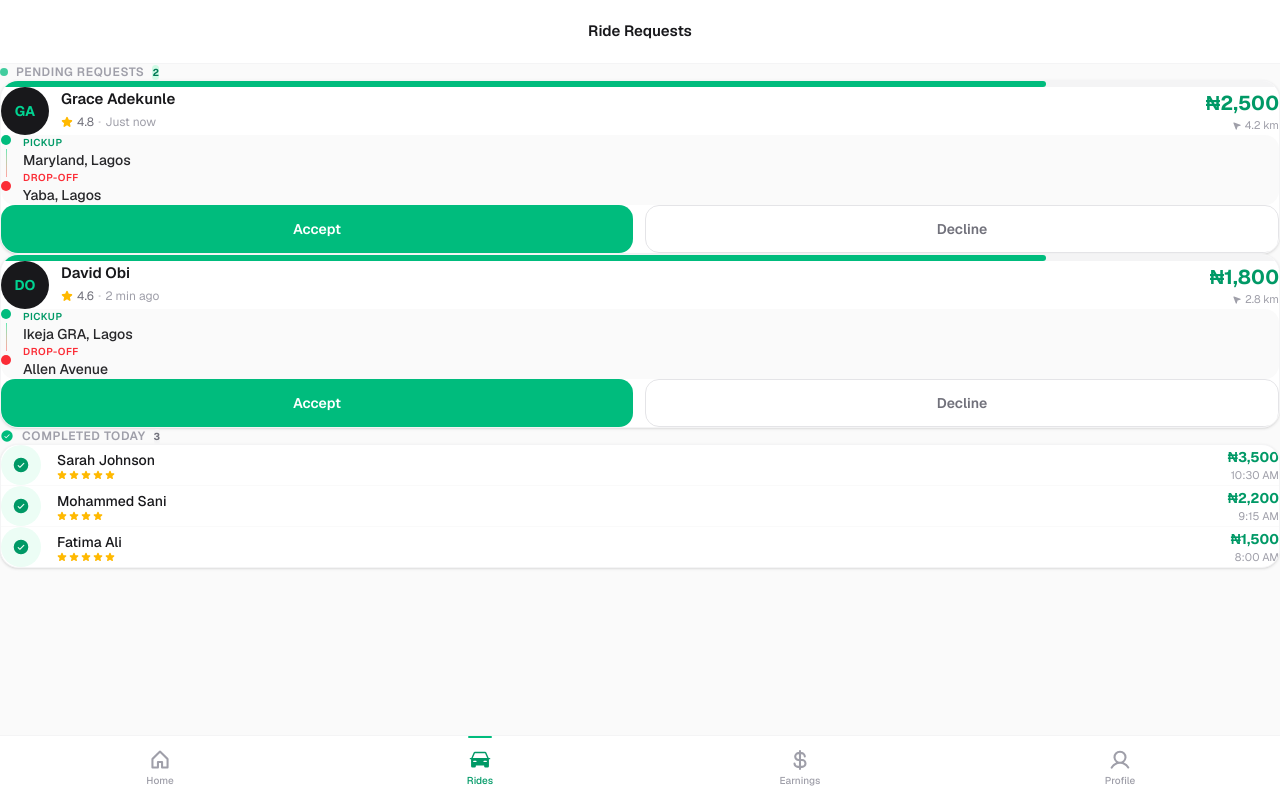
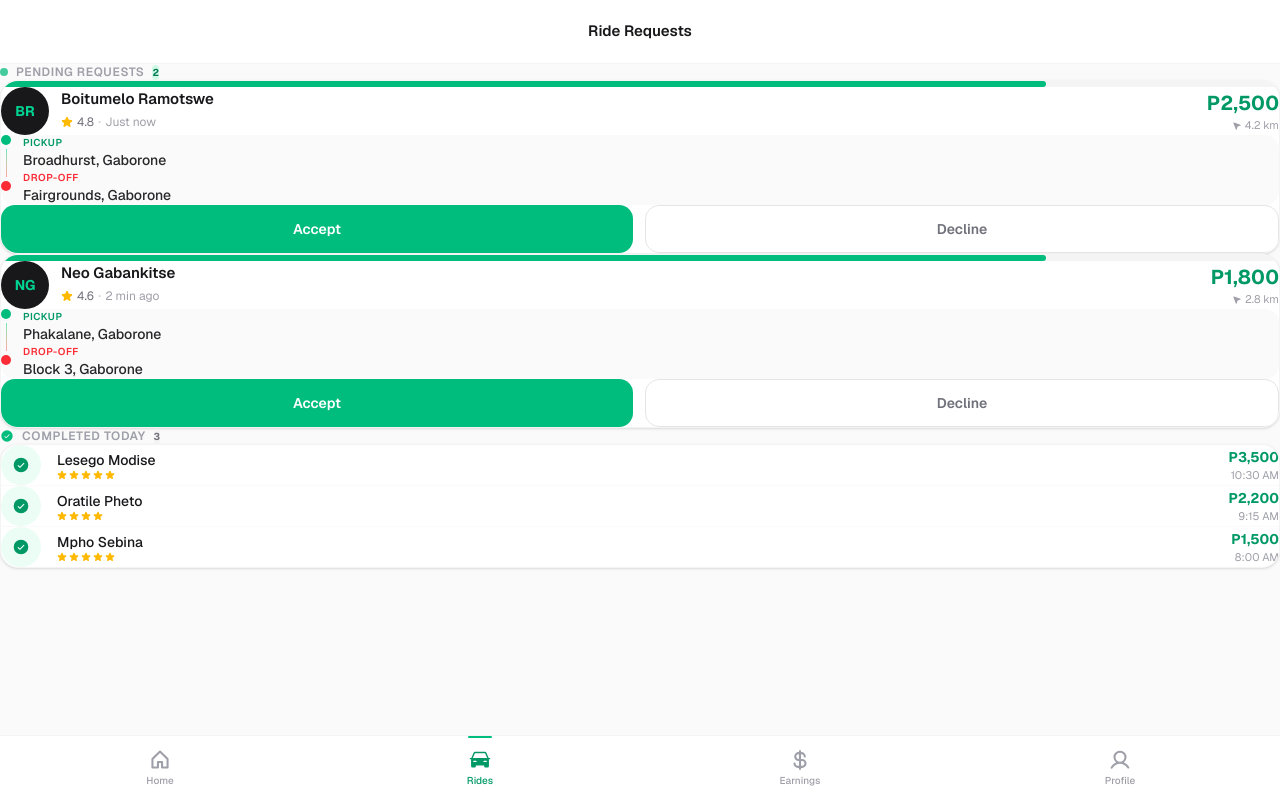
Before and after one commit to Muhd-Yusuf/taxi-hoo, a Next.js app: page /driver/requests in a window 1280 px wide. Built offline with nearby package versions, Linux system fonts and the light colour scheme.

Commit message:
update driver pages to Botswana context — Pula, Gaborone locations

```diff
--- a/src/app/driver/dashboard/page.tsx
+++ b/src/app/driver/dashboard/page.tsx
@@ -3,7 +3,7 @@
 import { useState } from "react";
 import { motion } from "framer-motion";
 import {
-  PiCurrencyNgnFill,
+  PiCurrencyDollarFill,
   PiCarFill,
   PiStarFill,
   PiClockFill,
@@ -16,7 +16,7 @@ export default function DriverDashboardPage() {
   const [isOnline, setIsOnline] = useState(true);
 
   const stats = [
-    { icon: PiCurrencyNgnFill, label: "Today", value: `₦${mockEarnings.today.toLocaleString()}`, color: "emerald" },
+    { icon: PiCurrencyDollarFill, label: "Today", value: `P${mockEarnings.today.toLocaleString()}`, color: "emerald" },
     { icon: PiCarFill, label: "Rides", value: "8", color: "blue" },
     { icon: PiStarFill, label: "Rating", value: "4.8", color: "amber" },
     { icon: PiClockFill, label: "Online", value: "6.5h", color: "purple" },
@@ -36,7 +36,7 @@ export default function DriverDashboardPage() {
         <div className="flex items-center justify-between mb-5">
           <div>
             <p className="text-xs text-zinc-400 font-medium">Welcome back</p>
-            <p className="text-xl font-bold text-zinc-900 mt-0.5">James Okafor</p>
+            <p className="text-xl font-bold text-zinc-900 mt-0.5">Thabo Mokobi</p>
           </div>
           <button className="w-11 h-11 rounded-full bg-zinc-100 flex items-center justify-center active:scale-95 transition-transform">
             <PiBellFill size={18} className="text-zinc-600" />
@@ -119,11 +119,11 @@ export default function DriverDashboardPage() {
                     <div className="flex-1 space-y-4">
                       <div>
                         <p className="text-[10px] text-zinc-500 uppercase tracking-wider">Pickup</p>
-                        <p className="text-sm font-medium text-zinc-900 mt-0.5">Surulere, Lagos</p>
+                        <p className="text-sm font-medium text-zinc-900 mt-0.5">Village, Gaborone</p>
                       </div>
                       <div>
                         <p className="text-[10px] text-zinc-500 uppercase tracking-wider">Drop-off</p>
-                        <p className="text-sm font-medium text-zinc-900 mt-0.5">Yaba, Lagos</p>
+                        <p className="text-sm font-medium text-zinc-900 mt-0.5">Fairgrounds, Gaborone</p>
                       </div>
                     </div>
                   </div>
@@ -131,7 +131,7 @@ export default function DriverDashboardPage() {
 
                 {/* Fare */}
                 <div className="text-right flex-shrink-0">
-                  <p className="text-2xl font-bold text-zinc-900">₦2,200</p>
+                  <p className="text-2xl font-bold text-zinc-900">P2,200</p>
                   <div className="flex items-center gap-1 justify-end mt-1">
                     <PiNavigationArrowFill size={10} className="text-zinc-500" />
                     <span className="text-xs text-zinc-500">3.5 km</span>
@@ -170,7 +170,7 @@ export default function DriverDashboardPage() {
               return (
                 <div key={d.day} className="flex-1 flex flex-col items-center gap-2">
                   <span className={`text-[10px] font-medium ${isToday ? "text-emerald-600" : "text-zinc-400"}`}>
-                    ₦{(d.amount / 1000).toFixed(0)}k
+                    P{(d.amount / 1000).toFixed(0)}k
                   </span>
                   <div
                     className={`w-full rounded-lg ${
--- a/src/app/driver/earnings/page.tsx
+++ b/src/app/driver/earnings/page.tsx
@@ -13,11 +13,11 @@ import {
 import { mockEarnings } from "@/lib/mock-data";
 
 const transactions = [
-  { id: 1, type: "ride", desc: "Trip - Sarah Johnson", amount: "+₦3,500", time: "10:30 AM", positive: true },
-  { id: 2, type: "ride", desc: "Trip - Mohammed Sani", amount: "+₦2,200", time: "9:15 AM", positive: true },
-  { id: 3, type: "bonus", desc: "Completion bonus", amount: "+₦1,000", time: "9:00 AM", positive: true },
-  { id: 4, type: "ride", desc: "Trip - Fatima Ali", amount: "+₦1,500", time: "8:00 AM", positive: true },
-  { id: 5, type: "withdrawal", desc: "Bank transfer", amount: "-₦50,000", time: "Yesterday", positive: false },
+  { id: 1, type: "ride", desc: "Trip - Lesego Modise", amount: "+P3,500", time: "10:30 AM", positive: true },
+  { id: 2, type: "ride", desc: "Trip - Oratile Pheto", amount: "+P2,200", time: "9:15 AM", positive: true },
+  { id: 3, type: "bonus", desc: "Completion bonus", amount: "+P1,000", time: "9:00 AM", positive: true },
+  { id: 4, type: "ride", desc: "Trip - Mpho Sebina", amount: "+P1,500", time: "8:00 AM", positive: true },
+  { id: 5, type: "withdrawal", desc: "Bank transfer", amount: "-P50,000", time: "Yesterday", positive: false },
 ];
 
 export default function EarningsPage() {
@@ -41,13 +41,13 @@ export default function EarningsPage() {
         >
           <div className="p-5">
             <p className="text-xs text-white/70 font-medium">Available balance</p>
-            <p className="text-3xl font-bold text-white mt-1.5">₦452,000</p>
+            <p className="text-3xl font-bold text-white mt-1.5">P452,000</p>
             <div className="flex items-center gap-1.5 mt-1.5">
               <div className="w-5 h-5 rounded-full bg-white/15 flex items-center justify-center">
                 <PiArrowUpRightBold size={10} className="text-white" />
               </div>
               <span className="text-xs text-white font-medium">
-                +₦{mockEarnings.today.toLocaleString()} today
+                +P{mockEarnings.today.toLocaleString()} today
               </span>
             </div>
             <button className="w-full h-12 bg-white text-emerald-600 font-semibold rounded-xl mt-5 text-sm active:scale-[0.98] transition-transform">
@@ -59,9 +59,9 @@ export default function EarningsPage() {
         {/* Period stats */}
         <div className="grid grid-cols-3 gap-3 mt-5">
           {[
-            { label: "Today", value: `₦${(mockEarnings.today / 1000).toFixed(1)}k`, textColor: "text-emerald-600" },
-            { label: "This Week", value: `₦${(mockEarnings.thisWeek / 1000).toFixed(1)}k`, textColor: "text-blue-600" },
-            { label: "This Month", value: `₦${(mockEarnings.thisMonth / 1000).toFixed(0)}k`, textColor: "text-purple-600" },
+            { label: "Today", value: `P${(mockEarnings.today / 1000).toFixed(1)}k`, textColor: "text-emerald-600" },
+            { label: "This Week", value: `P${(mockEarnings.thisWeek / 1000).toFixed(1)}k`, textColor: "text-blue-600" },
+            { label: "This Month", value: `P${(mockEarnings.thisMonth / 1000).toFixed(0)}k`, textColor: "text-purple-600" },
           ].map((stat) => (
             <div key={stat.label} className="bg-white rounded-2xl border border-zinc-100 p-4 text-center shadow-sm">
               <p className={`text-lg font-bold ${stat.textColor}`}>{stat.value}</p>
@@ -115,7 +115,7 @@ export default function EarningsPage() {
             </div>
             <div className="flex-1">
               <p className="text-sm font-semibold text-zinc-900">Daily Bonus</p>
-              <p className="text-xs text-zinc-500 mt-0.5">Complete 5 rides to earn ₦5,000</p>
+              <p className="text-xs text-zinc-500 mt-0.5">Complete 5 rides to earn P5,000</p>
             </div>
             <span className="text-xs font-bold text-amber-600 bg-amber-100 px-2.5 py-1 rounded-full flex-shrink-0">
               3/5
--- a/src/app/driver/notifications/page.tsx
+++ b/src/app/driver/notifications/page.tsx
@@ -6,17 +6,17 @@ import {
   PiCarFill,
   PiCheckCircleFill,
   PiStarFill,
-  PiCurrencyNgnFill,
+  PiCurrencyDollarFill,
   PiGiftBold,
   PiWarningCircleFill,
 } from "react-icons/pi";
 
 const notifications = [
-  { id: 1, title: "New ride request", desc: "Grace Adekunle needs a ride from Maryland to Yaba.", time: "Just now", read: false, color: "emerald" },
-  { id: 2, title: "Ride completed", desc: "Trip with Sarah Johnson completed. ₦3,500 earned.", time: "30 min ago", read: false, color: "emerald" },
-  { id: 3, title: "New rating received", desc: "You received a 5-star rating from Mohammed Sani.", time: "1 hour ago", read: false, color: "amber" },
-  { id: 4, title: "Payout processed", desc: "₦50,000 has been transferred to your bank account.", time: "Yesterday", read: true, color: "blue" },
-  { id: 5, title: "Weekly bonus", desc: "Complete 5 more rides to earn a ₦5,000 bonus.", time: "Yesterday", read: true, color: "purple" },
+  { id: 1, title: "New ride request", desc: "Boitumelo Ramotswe needs a ride from Broadhurst to Fairgrounds.", time: "Just now", read: false, color: "emerald" },
+  { id: 2, title: "Ride completed", desc: "Trip with Lesego Modise completed. P3,500 earned.", time: "30 min ago", read: false, color: "emerald" },
+  { id: 3, title: "New rating received", desc: "You received a 5-star rating from Oratile Pheto.", time: "1 hour ago", read: false, color: "amber" },
+  { id: 4, title: "Payout processed", desc: "P50,000 has been transferred to your bank account.", time: "Yesterday", read: true, color: "blue" },
+  { id: 5, title: "Weekly bonus", desc: "Complete 5 more rides to earn a P5,000 bonus.", time: "Yesterday", read: true, color: "purple" },
   { id: 6, title: "Document expiring", desc: "Your driver's license expires in 30 days. Please renew.", time: "2 days ago", read: true, color: "red" },
 ];
 
@@ -32,7 +32,7 @@ function NotificationIcon({ color }: { color: string }) {
   switch (color) {
     case "emerald": return <PiCheckCircleFill size={18} />;
     case "amber": return <PiStarFill size={18} />;
-    case "blue": return <PiCurrencyNgnFill size={18} />;
+    case "blue": return <PiCurrencyDollarFill size={18} />;
     case "purple": return <PiGiftBold size={18} />;
     case "red": return <PiWarningCircleFill size={18} />;
     default: return <PiCarFill size={18} />;
--- a/src/app/driver/profile/page.tsx
+++ b/src/app/driver/profile/page.tsx
@@ -8,9 +8,9 @@ import {
 
 const fields = [
   { label: "Email", value: "james.okafor@email.com" },
-  { label: "Phone", value: "+234 801 234 5678" },
+  { label: "Phone", value: "+267 71 234 567" },
   { label: "Vehicle", value: "Toyota Camry 2020" },
-  { label: "License Plate", value: "ABC-123-KD" },
+  { label: "License Plate", value: "B 123 ABC" },
 ];
 
 export default function DriverProfilePage() {
@@ -32,8 +32,8 @@ export default function DriverProfilePage() {
 
       {/* Name */}
       <div className="text-center mt-3">
-        <h2 className="text-lg font-bold text-zinc-900">James Okafor</h2>
-        <p className="text-xs text-zinc-500 mt-0.5">Toyota Camry &middot; ABC-123-KD</p>
+        <h2 className="text-lg font-bold text-zinc-900">Thabo Mokobi</h2>
+        <p className="text-xs text-zinc-500 mt-0.5">Toyota Camry &middot; B 123 ABC</p>
       </div>
 
       <div className="px-5 mt-8">
--- a/src/app/driver/requests/page.tsx
+++ b/src/app/driver/requests/page.tsx
@@ -8,32 +8,32 @@ import { PiStarFill, PiCheckCircleFill, PiNavigationArrowFill } from "react-icon
 const pendingRequests = [
   {
     id: 1,
-    name: "Grace Adekunle",
+    name: "Boitumelo Ramotswe",
     rating: 4.8,
-    pickup: "Maryland, Lagos",
-    destination: "Yaba, Lagos",
+    pickup: "Broadhurst, Gaborone",
+    destination: "Fairgrounds, Gaborone",
     distance: "4.2 km",
     duration: "15 min",
-    fare: "₦2,500",
+    fare: "P2,500",
     time: "Just now",
   },
   {
     id: 2,
-    name: "David Obi",
+    name: "Neo Gabankitse",
     rating: 4.6,
-    pickup: "Ikeja GRA, Lagos",
-    destination: "Allen Avenue",
+    pickup: "Phakalane, Gaborone",
+    destination: "Block 3, Gaborone",
     distance: "2.8 km",
     duration: "10 min",
-    fare: "₦1,800",
+    fare: "P1,800",
     time: "2 min ago",
   },
 ];
 
 const completedToday = [
-  { id: 3, name: "Sarah Johnson", fare: "₦3,500", time: "10:30 AM", rating: 5 },
-  { id: 4, name: "Mohammed Sani", fare: "₦2,200", time: "9:15 AM", rating: 4 },
-  { id: 5, name: "Fatima Ali", fare: "₦1,500", time: "8:00 AM", rating: 5 },
+  { id: 3, name: "Lesego Modise", fare: "P3,500", time: "10:30 AM", rating: 5 },
+  { id: 4, name: "Oratile Pheto", fare: "P2,200", time: "9:15 AM", rating: 4 },
+  { id: 5, name: "Mpho Sebina", fare: "P1,500", time: "8:00 AM", rating: 5 },
 ];
 
 export default function RequestsPage() {
```
